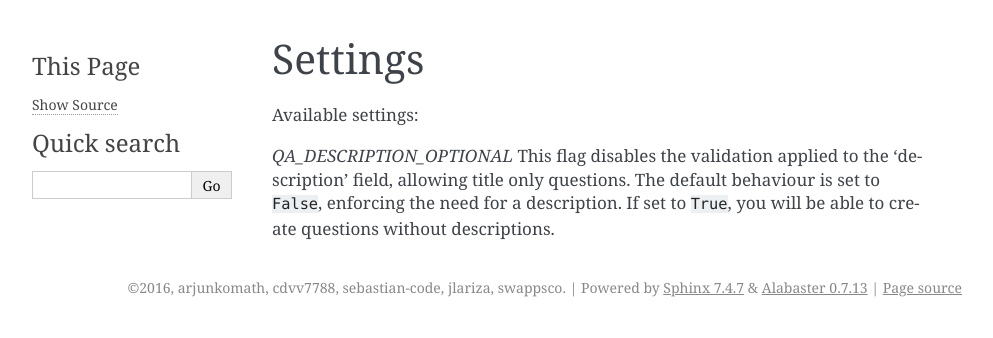
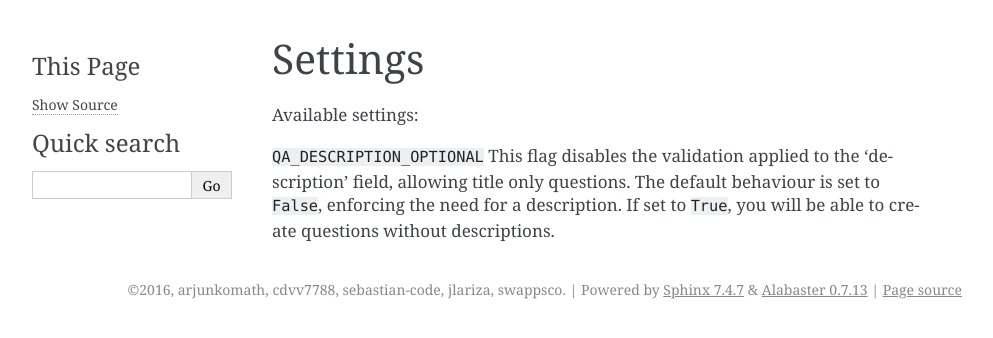
Before and after one commit to arjunkomath/Simple-Q-A-App-using-Python-Django, a Sphinx documentation site: the page built from docs/settings.rst, in a window 1280 px wide. Shown: the top 338 px of the page, without its empty margins (148-1141 px from the left). Built offline with Sphinx 7.4.7, drawn with Linux system fonts in a browser that asks for light colours.

Commit message:
Fixing a typo.

```diff
--- a/docs/settings.rst
+++ b/docs/settings.rst
@@ -3,5 +3,5 @@ Settings
 
 Available settings:
 
-`QA_DESCRIPTION_OPTIONAL` This flag disables the validation applied to the 'description' field, allowing title only questions.
+``QA_DESCRIPTION_OPTIONAL`` This flag disables the validation applied to the 'description' field, allowing title only questions.
 The default behaviour is set to ``False``, enforcing the need for a description. If set to ``True``, you will be able to create questions without descriptions.
```
